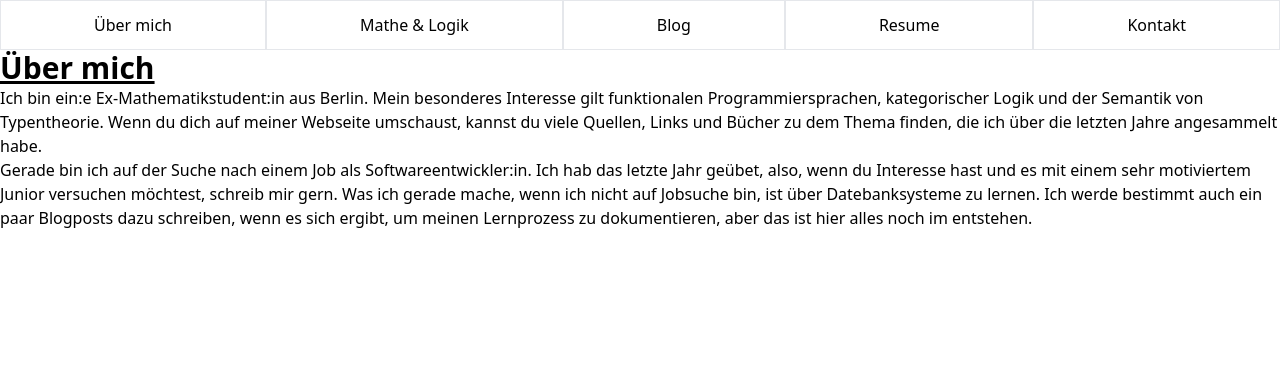
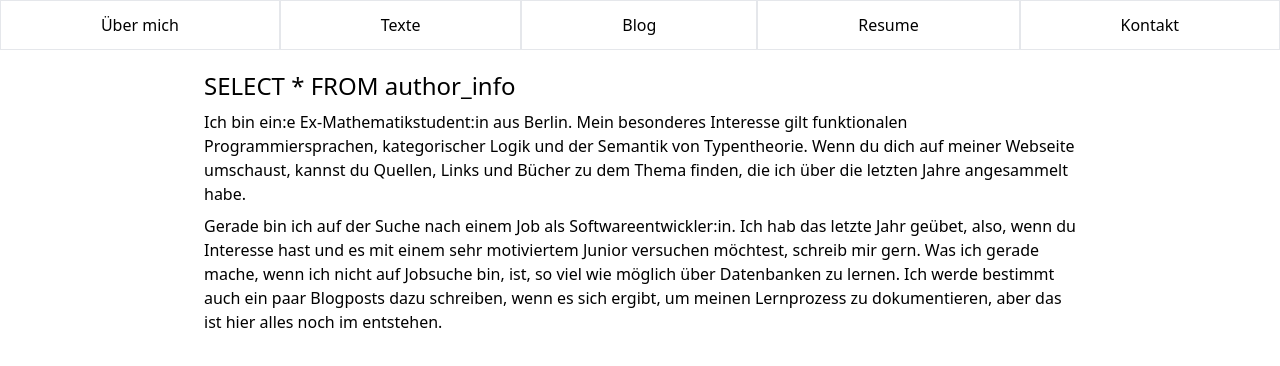
Before and after one commit to 0815beck/0815beck.github.io, a React (Vite) app: page / in a window 1280 px wide. Shown: the top 366 px of the page. Built offline with nearby package versions, Linux system fonts and the light colour scheme.

Commit message:
änderungen

```diff
--- a/src/App.jsx
+++ b/src/App.jsx
@@ -1,6 +1,7 @@
 import { BrowserRouter, Routes, Route } from "react-router-dom"
 import UeberMich from "./pages/UeberMich"
 import Navbar from "./components/Navbar"
+import Texte from "./pages/Texte"
 
 function App() {
   return (
@@ -8,6 +9,7 @@ function App() {
       <Navbar className=""/>
       <Routes>
         <Route path="/" element={<UeberMich />}/>
+        <Route path="/texte" element={<Texte />}/>
       </Routes>
     </BrowserRouter>
   )
--- a/src/components/Navbar.jsx
+++ b/src/components/Navbar.jsx
@@ -2,14 +2,14 @@ import { Link } from "react-router-dom"
 
 function Navbar() {
     return (
-        <nav>
+        <nav className="mb-2">
             <ul className="flex">
                 <li className="flex-auto">
                     <Link to="/"
                     className="border p-3 block text-center">Über mich</Link>
                 </li>
                 <li className="flex-auto">
-                    <Link to="/" className="border p-3 block text-center">Mathe & Logik</Link>
+                    <Link to="/texte" className="border p-3 block text-center">Texte</Link>
                 </li>
                 <li className="flex-auto">
                     <Link to="/" className="border p-3 block text-center">Blog</Link>
--- /dev/null
+++ b/src/pages/Texte.jsx
@@ -0,0 +1,11 @@
+function Texte() {
+    return (
+        <main className="mx-auto max-w-4xl p-3">
+            <p className="mb-2">Hier findest du Texte, die ich in meiner Unizeit geschrieben habe. Unter anderem meine Master-
+                und meine Bachelorarbeit, aber auch Texte über andere Themen.
+            </p>
+        </main>
+    )
+}
+
+export default Texte
--- a/src/pages/UeberMich.jsx
+++ b/src/pages/UeberMich.jsx
@@ -1,16 +1,16 @@
 function UeberMich() {
   return (
-    <main>
-        <h1 className="text-3xl font-bold underline">Über mich</h1>
-        <p>
+    <main className="mx-auto max-w-4xl p-3">
+        <h1 className="text-2xl mb-2">SELECT * FROM author_info</h1>
+        <p className="mb-2">
             Ich bin ein:e Ex-Mathematikstudent:in aus Berlin. Mein besonderes Interesse gilt funktionalen
             Programmiersprachen, kategorischer Logik und der Semantik von Typentheorie. Wenn du dich auf meiner Webseite umschaust,
-            kannst du viele Quellen, Links und Bücher zu dem Thema finden, die ich über die letzten Jahre angesammelt habe.
+            kannst du Quellen, Links und Bücher zu dem Thema finden, die ich über die letzten Jahre angesammelt habe.
         </p>
-        <p>
+        <p className="mb-2">
             Gerade bin ich auf der Suche nach einem Job als Softwareentwickler:in. Ich hab das letzte Jahr geübet,
             also, wenn du Interesse hast und es mit einem sehr motiviertem Junior versuchen möchtest, schreib mir gern. Was
-            ich gerade mache, wenn ich nicht auf Jobsuche bin, ist über Datebanksysteme zu lernen. Ich werde bestimmt auch ein
+            ich gerade mache, wenn ich nicht auf Jobsuche bin, ist, so viel wie möglich über Datenbanken zu lernen. Ich werde bestimmt auch ein
             paar Blogposts dazu schreiben, wenn es sich ergibt, um meinen Lernprozess zu dokumentieren, aber das ist hier alles
             noch im entstehen.
         </p>
```
Also changed, not shown: src/pages/MatheUndLogik.jsx (deleted, +0 -7 lines).
